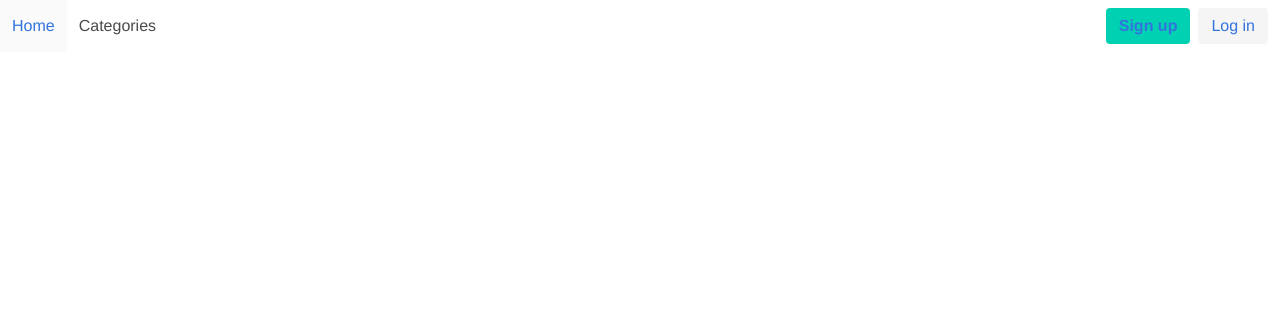
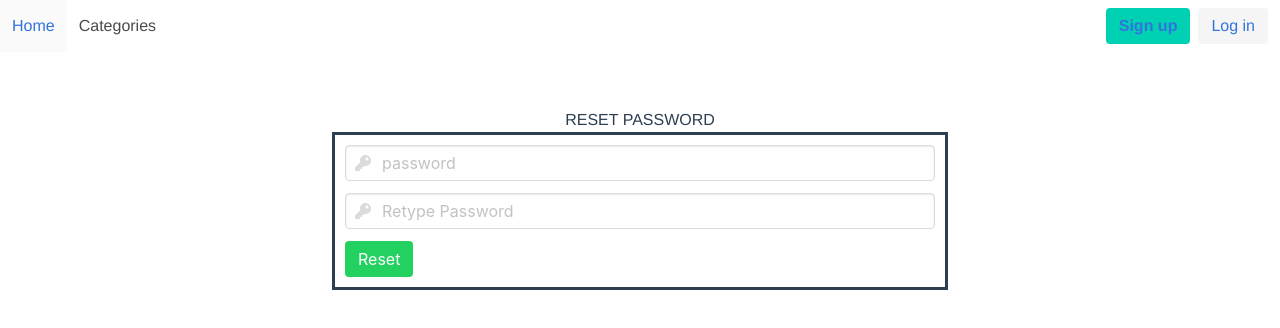
Before and after one commit to maxwellknoxx/myCollection-frontend, a Vue app: page /resetPassword in a window 1280 px wide. Shown: the top 328 px of the page. Built offline with nearby package versions, Linux system fonts and the light colour scheme; what vuejs-logger would draw is missing.

Commit message:
forgotPassword and resetPassword

```diff
--- a/src/components/forgotPassword.vue
+++ b/src/components/forgotPassword.vue
@@ -1,6 +1,7 @@
 <template>
   <div id="app">
     <div class="centerForm">
+      {{ message }}
       <div class="container">
         <form @submit.prevent="checkInformation">
           <div class="field">
@@ -93,9 +94,11 @@ export default {
     checkInformation() {
       this.$log.info(this.userInformation);
       service
-        .checkInformation(this.userId, this.userInformation)
+        .checkInformation(this.userInformation)
         .then(response => {
-          this.$log.info(response.data);
+          if(response.data.status) {
+            this.$router.push("/resetPassword");
+          }
         });
     },
 
@@ -105,7 +108,7 @@ export default {
           "^[a-zA-Z0-9_.+-]+@[a-zA-Z0-9-]+.[a-zA-Z0-9-.]+$"
         )
       ) {
-        this.showMessage("Please, insert a valide E-mail");
+        this.setMessage("Please, insert a valide E-mail");
         this.userInformation.email = "";
       }
     },
--- /dev/null
+++ b/src/components/resetPassword.vue
@@ -0,0 +1,88 @@
+<template>
+  <div id="app">
+    <h1>RESET PASSWORD</h1>
+
+    <div class="centerForm">
+      <form @submit.prevent="reset">
+        <div class="field">
+          <p class="control has-icons-left">
+            <input
+              class="input"
+              type="password"
+              placeholder="password"
+              required
+              v-model="userInformation.password"
+            />
+            <span class="icon is-small is-left">
+              <i class="fas fa-key"></i>
+            </span>
+          </p>
+        </div>
+        <div class="field">
+          <p class="control has-icons-left">
+            <input
+              class="input"
+              type="password"
+              placeholder="Retype Password"
+              required
+              v-model="userInformation.retypedPassword"
+            />
+            <span class="icon is-small is-left">
+              <i class="fas fa-key"></i>
+            </span>
+          </p>
+        </div>
+        <div class="field">
+          <p class="control">
+            <button class="button is-success">Reset</button>
+          </p>
+        </div>
+      </form>
+    </div>
+  </div>
+</template>
+
+<script>
+
+import service from "../services/user"
+
+export default {
+
+data() {
+    return {
+        userInformation: {
+            id: "",
+            password: "",
+            retypedPassword: ""
+        },
+        message: ""
+    }
+},
+
+methods: {
+    reset() {
+        this.check();
+    },
+
+
+    check() {
+        if(this.password != this.retypedPassword) {
+            this.setMessage("Please, password must match!");
+        } else  {
+            service.update(this.userInformation).then(response => {
+                this.$log.info("resetPassowrd", response.data.message);
+            })
+        }
+    },
+
+    setMessage(msg){
+        this.message = msg;
+    }
+
+}
+
+};
+</script>
+
+<style>
+</style>
--- a/src/main.js
+++ b/src/main.js
@@ -7,6 +7,7 @@ import login from './components/login'
 import main from './components/main'
 import signup from './components/signup'
 import forgotPassword from './components/forgotPassword'
+import resetPassword from './components/resetPassword'
 
 Vue.config.productionTip = false
 Vue.use(VueRouter)
@@ -28,7 +29,8 @@ const routes = [
   { path: '/login', component: login },
   { path: '/main', component: main },
   { path: '/signup', component: signup },
-  { path: '/forgotPassword', component: forgotPassword }
+  { path: '/forgotPassword', component: forgotPassword },
+  { path: '/resetPassword', component: resetPassword }
 
 ]
 
--- a/src/services/user.js
+++ b/src/services/user.js
@@ -2,8 +2,12 @@ import { http } from './config'
 
 export default {
 
-    checkInformation: (id, user) => {
-        return http.get('user/information/' + id, user)
+    checkInformation: (user) => {
+        return http.post('user/information', user)
+    },
+
+    update: (user) => {
+        return http.put('user/user', user)
     }
 
 
```
